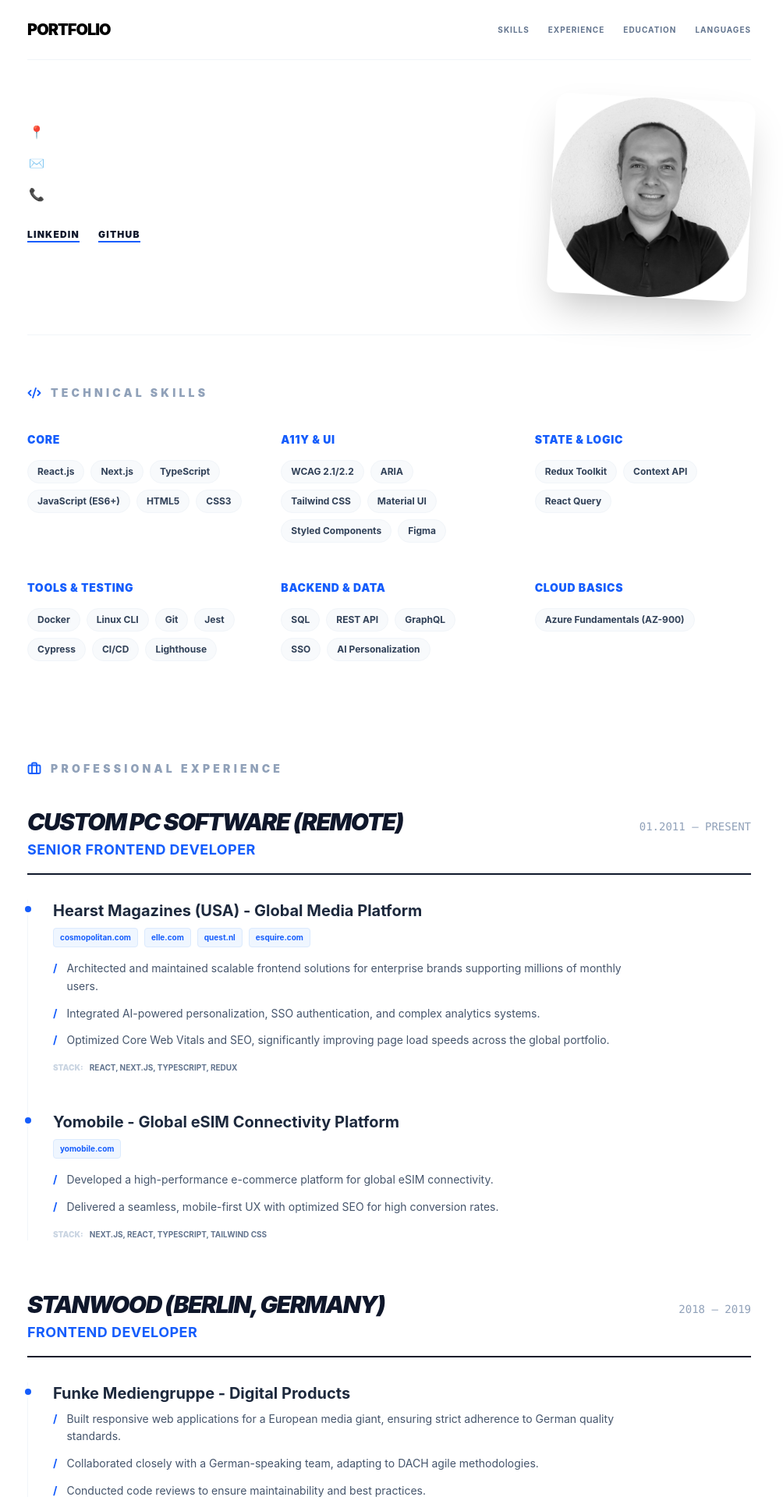
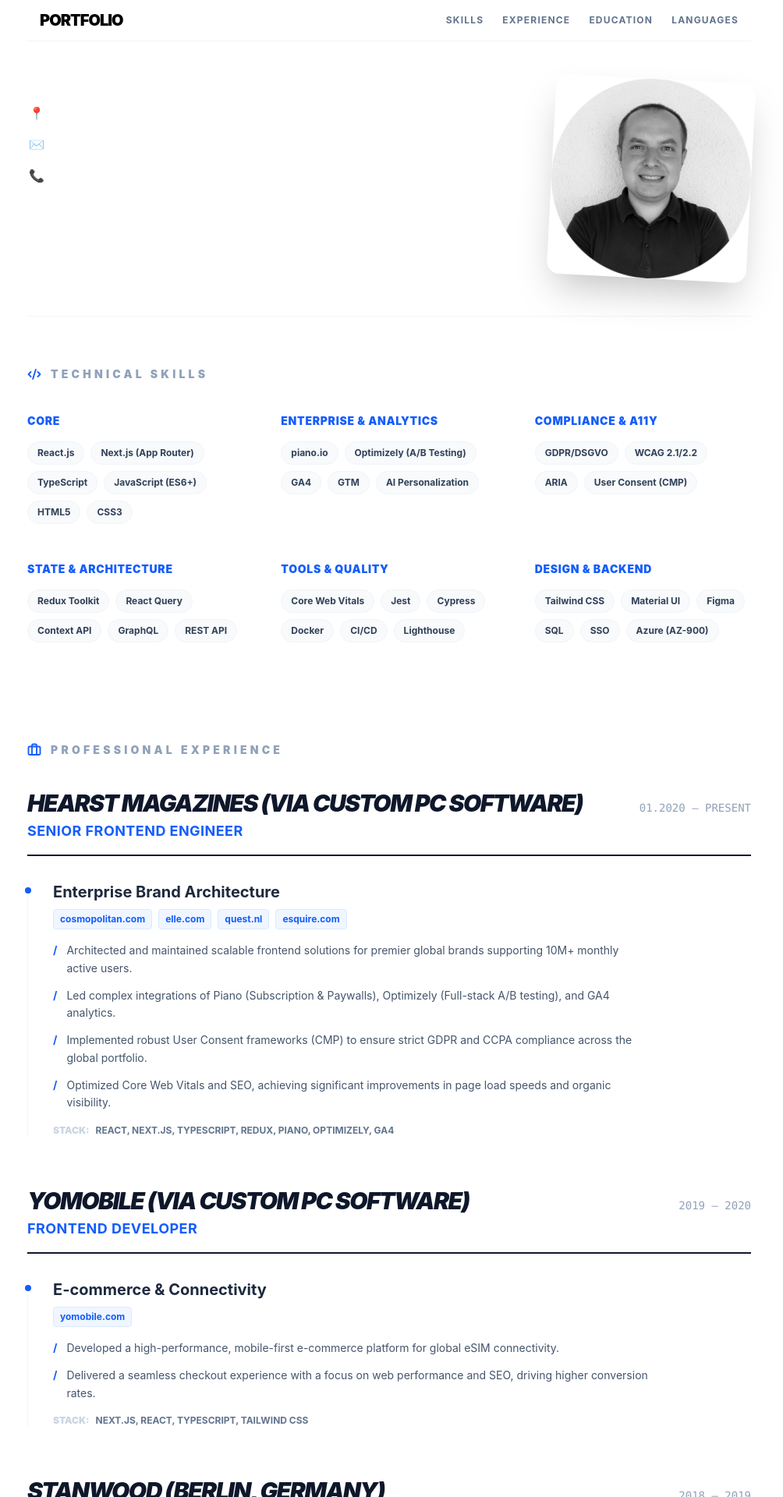
Before and after one commit to yvolikcpcs/aboutme, a React app: page / in a window 1280 px wide. Shown: the top 1920 px of the page at 78% size, without its empty margins (141-1145 px from the left). Built offline with nearby package versions, Linux system fonts and the light colour scheme; the HTML template or start-up script is replaced by a standard one.

Commit message:
Updateing data, adding modal, anonymous tracking details

```diff
--- a/package.json
+++ b/package.json
@@ -10,6 +10,8 @@
     "preview": "vite preview"
   },
   "dependencies": {
+    "@vercel/analytics": "^1.6.1",
+    "@vercel/speed-insights": "^1.3.1",
     "lucide-react": "^0.577.0",
     "react": "^19.2.0",
     "react-dom": "^19.2.0"
--- a/src/App.tsx
+++ b/src/App.tsx
@@ -1,3 +1,5 @@
+import { Analytics } from '@vercel/analytics/react';
+import { SpeedInsights } from "@vercel/speed-insights/react"
 import ContactInfo from "@/components/ContactInfo";
 import Education from "@/components/Education";
 import Experience from "@/components/Experience";
@@ -20,6 +22,8 @@ const App = () => {
         </main>
         <Footer />
       </div>
+      <Analytics />
+      <SpeedInsights />
     </div>
   );
 };
--- a/src/components/ContactInfo.tsx
+++ b/src/components/ContactInfo.tsx
@@ -1,11 +1,12 @@
-/* Import your photo from assets folder */
 import myPhoto from '@/assets/cv1024x1024.png';
 
 
 const ContactInfo = () => {
-  /* Using flex-col-reverse on mobile so the photo (second div)
-     appears first. On desktop (md:flex-row) info stays left, photo stays right.
-  */
+  const socialLinks = [
+    { label: 'LinkedIn', href: import.meta.env.VITE_LINKEDIN },
+    { label: 'GitHub', href: import.meta.env.VITE_GITHUB },
+  ].filter(link => link.href);
+
   return (
     <section className="py-12 flex flex-col-reverse md:flex-row justify-between items-start gap-8">
 
@@ -45,23 +46,18 @@ const ContactInfo = () => {
             </a>
           </div>
 
-          <div className="flex gap-6 mt-4">
+          <div className="flex flex-wrap gap-6 mt-4">
+            {socialLinks.map((link) => (
               <a
-              href={import.meta.env.VITE_LINKEDIN}
+                key={link.label}
+                href={link.href}
                 target="_blank"
                 rel="noopener noreferrer"
                 className="text-slate-900 font-black uppercase text-xs tracking-widest border-b-2 border-blue-600 hover:text-blue-600 transition-colors"
               >
-              LinkedIn
+                {link.label}
               </a>
-            <a
-              href={import.meta.env.VITE_GITHUB}
-              target="_blank"
-              rel="noopener noreferrer"
-              className="text-slate-900 font-black uppercase text-xs tracking-widest border-b-2 border-blue-600 hover:text-blue-600 transition-colors"
-            >
-              GitHub
-            </a>
+            ))}
           </div>
         </div>
       </div>
--- a/src/components/Experience.tsx
+++ b/src/components/Experience.tsx
@@ -46,7 +46,7 @@ const Experience = () => {
                         href={url}
                         target="_blank"
                         rel="noopener noreferrer"
-                        className="text-[10px] font-bold text-blue-600 border border-blue-100 bg-blue-50 px-2 py-1 rounded hover:bg-blue-600 hover:text-white transition-all"
+                        className="text-xs font-bold text-blue-600 border border-blue-100 bg-blue-50 px-2 py-1 rounded hover:bg-blue-600 hover:text-white transition-all"
                       >
                         {url.replace('https://', '').replace('www.', '').replace(/\/$/, '')}
                       </a>
@@ -64,8 +64,8 @@ const Experience = () => {
                 </ul>
 
                 <div className="flex items-center gap-2">
-                  <span className="text-[10px] font-black text-slate-300 uppercase">Stack:</span>
-                  <span className="text-[10px] font-bold text-slate-500 uppercase">{project.stack}</span>
+                  <span className="text-xs font-black text-slate-300 uppercase">Stack:</span>
+                  <span className="text-xs font-bold text-slate-500 uppercase">{project.stack}</span>
                 </div>
               </div>
             ))}
--- a/src/components/Footer.tsx
+++ b/src/components/Footer.tsx
@@ -1,7 +1,46 @@
-const Footer = () => (
-  <footer className="py-12 border-t border-slate-100 text-center text-[10px] font-bold text-slate-400 uppercase tracking-widest">
-    © {new Date().getFullYear()} • Handcrafted with React & Tailwind
-  </footer>
-);
+import { useState } from 'react';
+import Modal from '@/components/ui/Modal';
+
+const Footer = () => {
+  const [modalType, setModalType] = useState<'impressum' | 'privacy' | null>(null);
+
+  return (
+    <footer className="py-10 border-t border-slate-100 mt-20 px-4">
+      <div className="flex flex-col md:flex-row justify-between items-center gap-4 text-xs text-slate-400 uppercase tracking-widest font-bold">
+        <div>© 2026 Yurii Volik</div>
+
+        <div className="flex gap-6">
+          <button onClick={() => setModalType('impressum')} className="hover:text-blue-600 transition-colors cursor-pointer">Impressum</button>
+          <button onClick={() => setModalType('privacy')} className="hover:text-blue-600 transition-colors cursor-pointer">Privacy Policy</button>
+        </div>
+      </div>
+
+      <Modal
+        isOpen={!!modalType}
+        onClose={() => setModalType(null)}
+        title={modalType === 'impressum' ? 'Impressum' : 'Privacy Policy'}
+      >
+        {modalType === 'impressum' ? (
+          <div className="space-y-4">
+            <p><strong>Provider:</strong> {import.meta.env.VITE_NAME}</p>
+            <p><strong>Address:</strong> {import.meta.env.VITE_LOCATION}</p>
+            <p><strong>Contact:</strong> <a href={`mailto:${import.meta.env.VITE_EMAIL}`}>{import.meta.env.VITE_EMAIL}</a> | <a href={`tel:${import.meta.env.VITE_PHONE}`}>{import.meta.env.VITE_PHONE}</a></p>
+            <p className="text-xs text-slate-400">Responsible for content according to § 5 TMG / § 55 RStV.</p>
+          </div>
+        ) : (
+          <div className="space-y-4">
+            <p>This website uses <strong>Vercel Analytics</strong> to monitor traffic and improve user experience.</p>
+            <ul className="list-disc pl-5 space-y-2">
+              <li><strong>No Cookies:</strong> No cookies are used or stored on your device.</li>
+              <li><strong>Anonymity:</strong> No personal data or IP addresses are collected. All data is fully anonymized.</li>
+              <li><strong>Compliance:</strong> This setup is fully compliant with GDPR (DSGVO).</li>
+            </ul>
+            <p>The processing is based on Art. 6 para. 1 lit. f GDPR.</p>
+          </div>
+        )}
+      </Modal>
+    </footer>
+  );
+};
 
 export default Footer;
--- a/src/components/Header.tsx
+++ b/src/components/Header.tsx
@@ -1,15 +1,55 @@
-const Header = () => (
-  <header className="py-6 border-b border-slate-100 flex justify-between items-center sticky top-0 bg-white/80 backdrop-blur-md z-10">
-    <div className="font-black text-xl tracking-tighter uppercase">Portfolio</div>
-    <nav className="flex gap-6 text-[10px] font-bold uppercase tracking-widest text-slate-500">
-      <a href="#skills" className="hover:text-blue-600">Skills</a>
-      <a href="#experience" className="hover:text-blue-600">Experience</a>
-      <a href="#education" className="hover:text-blue-600">Education</a>
-      <a href="#languages" className="hover:text-blue-600">Languages</a>
+import { useState } from 'react';
+import { Menu, X } from 'lucide-react';
 
-      {/* <a href="#projects" className="px-4 py-2 bg-blue-600 text-white rounded-full transition-transform hover:scale-105">Test Projects</a> */}
-    </nav>
-  </header>
-);
+const Header = () => {
+  const [isOpen, setIsOpen] = useState(false);
+
+  const navLinks = [
+    { href: "#skills", label: "Skills" },
+    { href: "#experience", label: "Experience" },
+    { href: "#education", label: "Education" },
+    { href: "#languages", label: "Languages" },
+  ];
+
+  return (
+    <header className="py-3 border-b border-slate-100 sticky top-0 bg-white/80 backdrop-blur-md z-50">
+      <div className="container mx-auto px-4 flex justify-between items-center">
+        <div className="font-black text-xl tracking-tighter uppercase">
+          Portfolio
+        </div>
+
+        <nav className="hidden md:flex gap-6 text-xs font-bold uppercase tracking-widest text-slate-500">
+          {navLinks.map((link) => (
+            <a key={link.href} href={link.href} className="hover:text-blue-600 transition-colors">
+              {link.label}
+            </a>
+          ))}
+        </nav>
+
+        <button
+          className="md:hidden p-2 text-slate-600"
+          onClick={() => setIsOpen(!isOpen)}
+        >
+          {isOpen ? <X size={24} /> : <Menu size={24} />}
+        </button>
+      </div>
+
+      {isOpen && (
+        <nav className="md:hidden absolute top-full left-0 w-full bg-white border-b border-slate-100 flex flex-col p-4 gap-4 text-xs font-bold uppercase tracking-widest text-slate-500 shadow-xl">
+          {navLinks.map((link) => (
+            <a
+              key={link.href}
+              href={link.href}
+              onClick={() => setIsOpen(false)}
+              className="hover:text-blue-600 py-2 border-b border-slate-50 last:border-none"
+            >
+              {link.label}
+            </a>
+          ))}
+        </nav>
+      )}
+    </header>
+  );
+};
 
 export default Header;
--- a/src/components/Languages.tsx
+++ b/src/components/Languages.tsx
@@ -6,7 +6,6 @@ const Languages = () => (
   <section id="languages" className="py-16 border-t border-slate-100">
     <SectionHeading icon={LanguagesIcon}>Languages</SectionHeading>
 
-    {/* Changed items-end to items-start */}
     <div className="flex flex-col items-start space-y-4">
       {languages.map((lang, i) => (
         <div key={i} className="flex flex-col md:flex-row md:gap-2">
--- /dev/null
+++ b/src/components/ui/Modal.tsx
@@ -0,0 +1,56 @@
+import { useEffect } from 'react';
+
+interface ModalProps {
+  isOpen: boolean;
+  onClose: () => void;
+  title: string;
+  children: React.ReactNode;
+}
+
+const Modal = ({ isOpen, onClose, title, children }: ModalProps) => {
+  useEffect(() => {
+    const handleEsc = (e: KeyboardEvent) => {
+      if (e.key === 'Escape') onClose();
+    };
+    if (isOpen) {
+      window.addEventListener('keydown', handleEsc);
+      document.body.style.overflow = 'hidden';
+    }
+    return () => {
+      window.removeEventListener('keydown', handleEsc);
+      document.body.style.overflow = '';
+    };
+  }, [isOpen, onClose]);
+
+  if (!isOpen) return null;
+
+  return (
+    <div
+      className="fixed inset-0 bg-slate-900/50 backdrop-blur-sm z-100 flex items-center justify-center p-4"
+      onClick={onClose}
+    >
+      <div
+        className="bg-white p-8 rounded-2xl max-w-2xl w-full max-h-[80vh] overflow-y-auto shadow-2xl relative"
+        onClick={e => e.stopPropagation()}
+      >
+        <div className="flex justify-between items-center mb-6">
+          <h2 className="text-2xl font-black uppercase tracking-tighter">
+            {title}
+          </h2>
+          <button
+            onClick={onClose}
+            className="text-slate-400 hover:text-slate-900 text-2xl cursor-pointer p-2 transition-colors"
+          >
+            &times;
+          </button>
+        </div>
+
+        <div className="text-slate-600 normal-case tracking-normal font-normal text-sm leading-relaxed">
+          {children}
+        </div>
+      </div>
+    </div>
+  );
+};
+
+export default Modal;
--- a/src/data.ts
+++ b/src/data.ts
@@ -1,13 +1,13 @@
 export const experiences = [
   {
-    company: "Custom PC Software (Remote)",
-    role: "Senior Frontend Developer",
-    period: "01.2011 — Present",
-    description: "Software development agency working on dedicated projects for international clients.",
+    company: "Hearst Magazines (via Custom PC Software)",
+    role: "Senior Frontend Engineer",
+    period: "01.2020 — Present",
+    description: "Global Media Platform (Cosmopolitan, Elle, Esquire, Quest).",
     projects: [
       {
-        name: "Hearst Magazines (USA) - Global Media Platform",
-        stack: "React, Next.js, TypeScript, Redux",
+        name: "Enterprise Brand Architecture",
+        stack: "React, Next.js, TypeScript, Redux, Piano, Optimizely, GA4",
         links: [
           "https://www.cosmopolitan.com",
           "https://www.elle.com",
@@ -15,18 +15,27 @@ export const experiences = [
           "https://www.esquire.com"
         ],
         points: [
-          "Architected and maintained scalable frontend solutions for enterprise brands supporting millions of monthly users.",
-          "Integrated AI-powered personalization, SSO authentication, and complex analytics systems.",
-          "Optimized Core Web Vitals and SEO, significantly improving page load speeds across the global portfolio."
+          "Architected and maintained scalable frontend solutions for premier global brands supporting 10M+ monthly active users.",
+          "Led complex integrations of Piano (Subscription & Paywalls), Optimizely (Full-stack A/B testing), and GA4 analytics.",
+          "Implemented robust User Consent frameworks (CMP) to ensure strict GDPR and CCPA compliance across the global portfolio.",
+          "Optimized Core Web Vitals and SEO, achieving significant improvements in page load speeds and organic visibility."
         ]
-      },
+      }
+    ]
+  },
+  {
+    company: "Yomobile (via Custom PC Software)",
+    role: "Frontend Developer",
+    period: "2019 — 2020",
+    description: "Global eSIM Connectivity Platform.",
+    projects: [
       {
-        name: "Yomobile - Global eSIM Connectivity Platform",
+        name: "E-commerce & Connectivity",
         stack: "Next.js, React, TypeScript, Tailwind CSS",
         links: ["https://www.yomobile.com/"],
         points: [
-          "Developed a high-performance e-commerce platform for global eSIM connectivity.",
-          "Delivered a seamless, mobile-first UX with optimized SEO for high conversion rates."
+          "Developed a high-performance, mobile-first e-commerce platform for global eSIM connectivity.",
+          "Delivered a seamless checkout experience with a focus on web performance and SEO, driving higher conversion rates."
         ]
       }
     ]
@@ -42,26 +51,26 @@ export const experiences = [
         stack: "Angular, Vue.js, JavaScript",
         links: [],
         points: [
-          "Built responsive web applications for a European media giant, ensuring strict adherence to German quality standards.",
-          "Collaborated closely with a German-speaking team, adapting to DACH agile methodologies.",
-          "Conducted code reviews to ensure maintainability and best practices."
+          "Built responsive web applications for European media giant Funke Mediengruppe, adhering to rigorous German quality and performance standards.",
+          "Collaborated closely within a German-speaking team using Agile (Scrum) methodologies, ensuring rapid delivery and maintainability.",
+          "Conducted technical code reviews and mentored junior developers on frontend best practices."
         ]
       }
     ]
   },
   {
-    company: "Custom E-commerce & Retail Solutions",
+    company: "Custom E-commerce (via Custom PC Software)",
     role: "Full-Stack & CMS Developer (Early Career)",
     period: "01.2011 — 2017",
-    description: "Building a strong foundation in web architecture.",
+    description: "Building a strong foundation in web architecture and SSR logic.",
     projects: [
       {
-        name: "E-commerce & Retail Projects",
+        name: "International Retail Projects",
         stack: "PHP, WordPress, HTML5, CSS3",
         links: [],
         points: [
-          "Developed custom themes and plugins, building a strong foundation in Server-Side Rendering (SSR) logic.",
-          "This backend background now facilitates advanced architectural work with Next.js."
+          "Developed custom themes and complex plugins for various international retail projects, building a deep understanding of Server-Side Rendering (SSR) logic.",
+          "This solid backend background now facilitates advanced architectural work with modern frameworks like Next.js."
         ]
       }
     ]
@@ -79,27 +88,27 @@ export const education = [
 export const technicalSkills = [
   {
     category: "Core",
-    items: ["React.js", "Next.js", "TypeScript", "JavaScript (ES6+)", "HTML5", "CSS3"]
+    items: ["React.js", "Next.js (App Router)", "TypeScript", "JavaScript (ES6+)", "HTML5", "CSS3"]
   },
   {
-    category: "A11y & UI",
-    items: ["WCAG 2.1/2.2", "ARIA", "Tailwind CSS", "Material UI", "Styled Components", "Figma"]
+    category: "Enterprise & Analytics",
+    items: ["piano.io", "Optimizely (A/B Testing)", "GA4", "GTM", "AI Personalization"]
   },
   {
-    category: "State & Logic",
-    items: ["Redux Toolkit", "Context API", "React Query"]
+    category: "Compliance & A11y",
+    items: ["GDPR/DSGVO", "WCAG 2.1/2.2", "ARIA", "User Consent (CMP)"]
   },
   {
-    category: "Tools & Testing",
-    items: ["Docker", "Linux CLI", "Git", "Jest", "Cypress", "CI/CD", "Lighthouse"]
+    category: "State & Architecture",
+    items: ["Redux Toolkit", "React Query", "Context API", "GraphQL", "REST API"]
   },
   {
-    category: "Backend & Data",
-    items: ["SQL", "REST API", "GraphQL", "SSO", "AI Personalization"]
+    category: "Tools & Quality",
+    items: ["Core Web Vitals", "Jest", "Cypress", "Docker", "CI/CD", "Lighthouse"]
   },
   {
-    category: "Cloud Basics",
-    items: ["Azure Fundamentals (AZ-900)"]
+    category: "Design & Backend",
+    items: ["Tailwind CSS", "Material UI", "Figma", "SQL", "SSO", "Azure (AZ-900)"]
   }
 ];
 
```
Also changed, not shown: 2 other files (tests, documents, lock files or other folders). Lines whose indentation alone changed are shown as unchanged.
